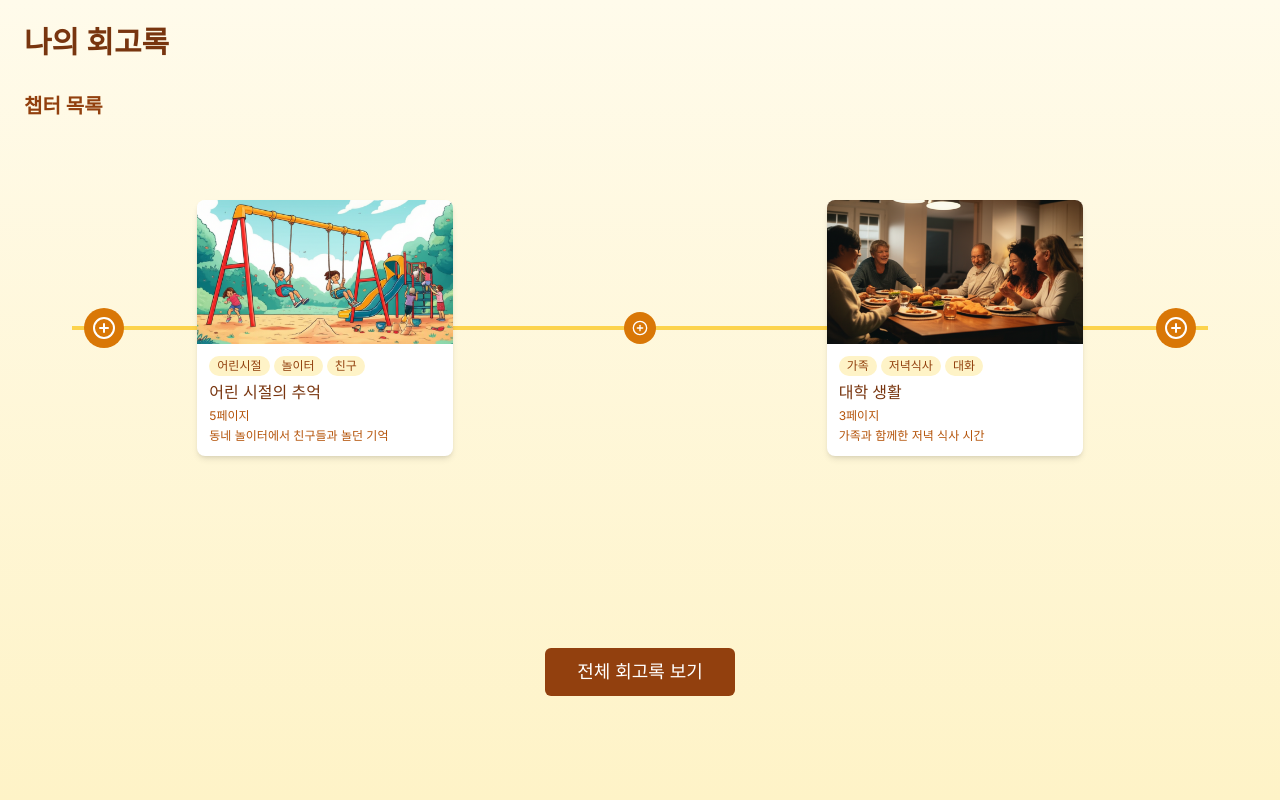
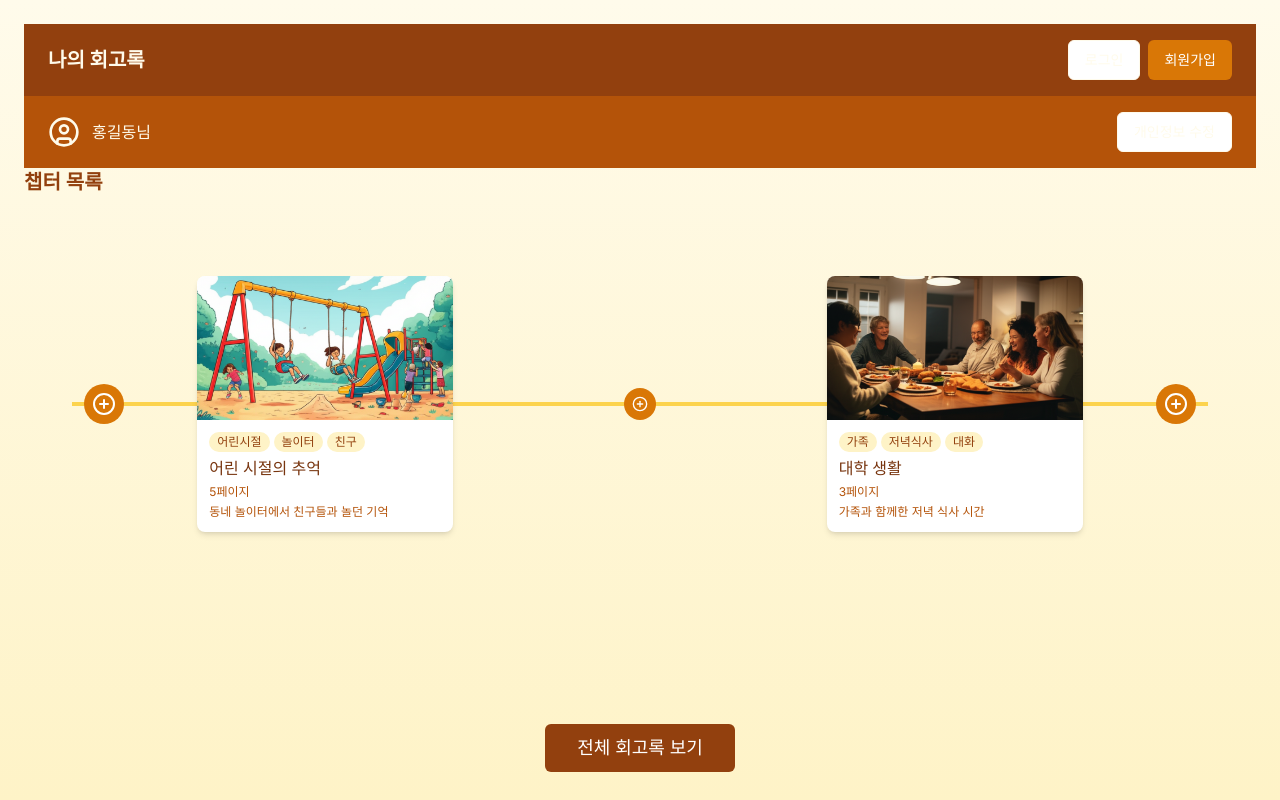
Before and after one commit to 2025-SKYST/Frontend, a Next.js app: page /my-page in a window 1280 px wide. Built offline with nearby package versions, Linux system fonts and the light colour scheme.

Commit message:
change my page UI to header

```diff
--- a/app/my-page/page.tsx
+++ b/app/my-page/page.tsx
@@ -3,6 +3,8 @@ import { useState } from "react";
 import Link from "next/link";
 import { PlusCircle } from "lucide-react";
 import { Button } from "@/components/ui/button";
+import Header from "@/components/header";
+import UserHeader from "@/components/user-header";
 
 // Define the Chapter type
 interface Chapter {
@@ -59,7 +61,8 @@ export default function MemoirTimeline() {
 
   return (
     <div className="min-h-screen flex flex-col bg-gradient-to-b from-amber-50 to-amber-100 p-6">
-      <h1 className="text-3xl font-bold text-amber-900 mb-8">나의 회고록</h1>
+      <Header />
+      <UserHeader />
 
       {/* If no chapters, show a central big plus */}
       {chapters.length === 0 ? (
```
